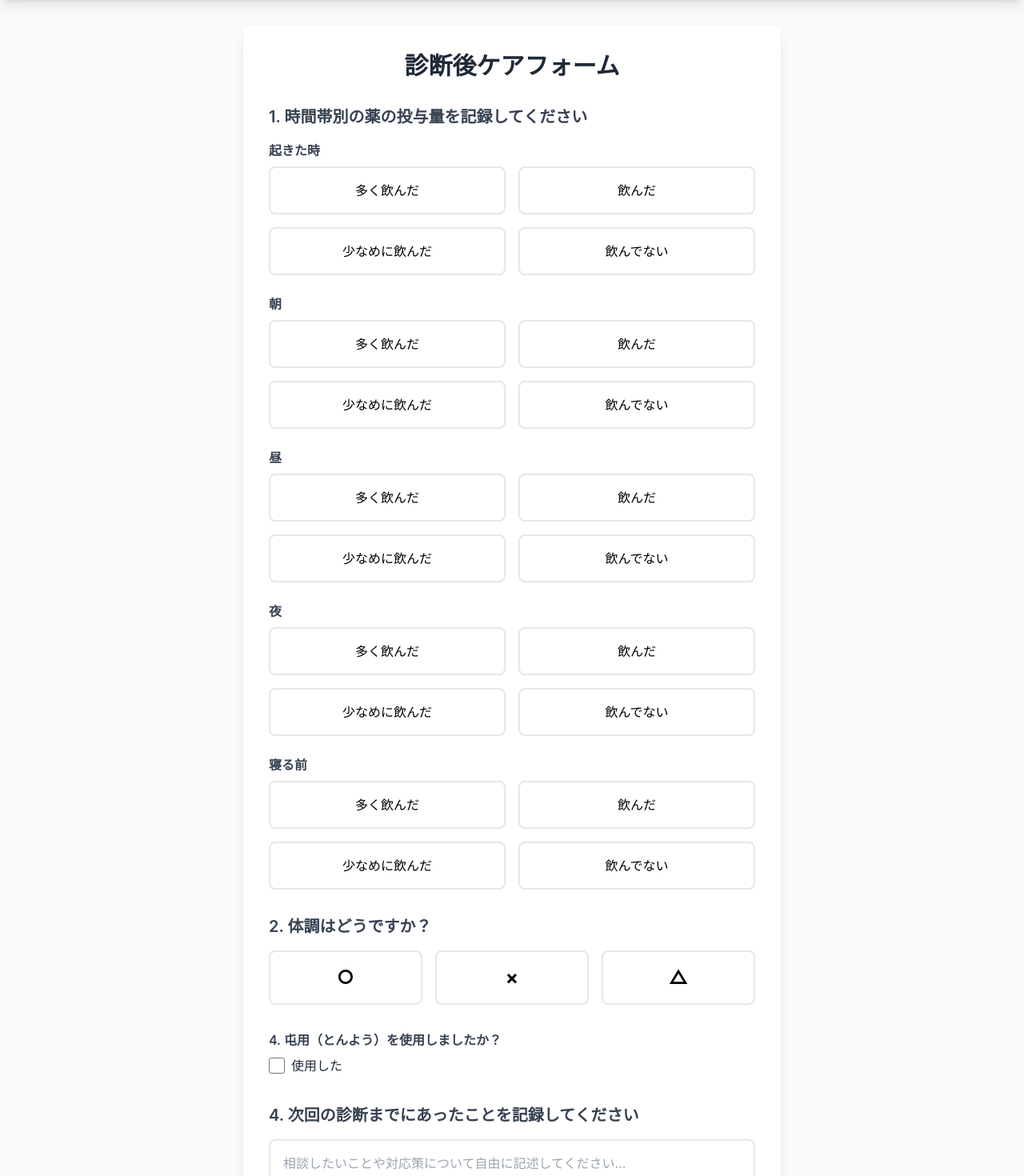
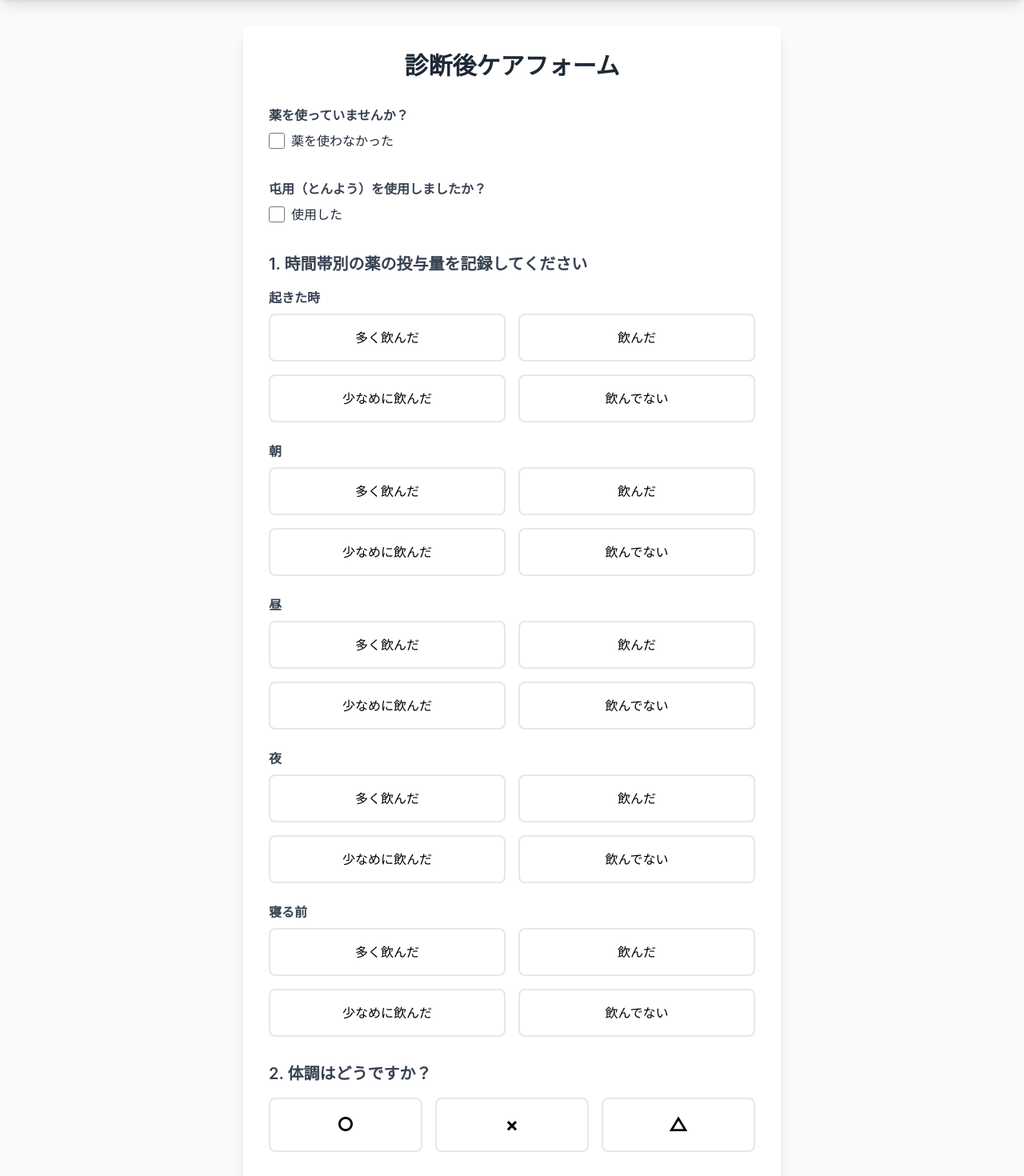
Before and after one commit to IkedasanNoMusoudo/taityoDo, a React (Vite) app: page / in a window 1280 px wide. Shown: the part 80-1550 px from the top of the page at 80% size. Built offline with nearby package versions, Linux system fonts and the light colour scheme.

Commit message:
薬がいらない人もいるため、それ用に、分けれるように実装しました！

```diff
--- a/src/components/DiagnosisForm.tsx
+++ b/src/components/DiagnosisForm.tsx
@@ -16,6 +16,7 @@ const DiagnosisForm = () => {
     consultation: '',
     timestamp: new Date().toISOString(),
     tonyoUsed: false, // 初期値
+    skipMedication: false
   })
 
   const timeSlots: TimeSlot[] = ['起きた時', '朝', '昼', '夜', '寝る前']
@@ -36,7 +37,8 @@ const DiagnosisForm = () => {
     healthCondition: null,
     consultation: '',
     timestamp: '',
-    tonyoUsed: false
+    tonyoUsed: false,
+    skipMedication: false
   }
 
 
@@ -69,15 +71,67 @@ const DiagnosisForm = () => {
         </h1>
 
         <form onSubmit={handleSubmit} className="space-y-8">
-          {/* 時間帯ごとの薬の投与量 */}
+          {/**　薬をそもそも使用しなかった時に薬の記録は取らないための機能 */}
+          <div className="mt-4">
+            <label className="font-semibold text-gray-700">薬を使っていませんか？</label>
+              <div className='mt-2'>
+                <label className="inline-flex items-center">
+                  <input
+                    type="checkbox"
+                    checked={formData.skipMedication}
+                    onChange={(e) => {
+                      const checked = e.target.checked
+                      const resetMedicationLevel = Object.fromEntries(
+                        timeSlots.map((slot) => [slot, null])
+                      ) as Record<TimeSlot, MedicationLevel | null>
+
+                      setFormData((prev) => ({
+                        ...prev,
+                        skipMedication: checked,
+                        tonyoUsed: checked ? false : prev.tonyoUsed,
+                        medicationLevel: checked ? resetMedicationLevel : prev.medicationLevel
+                      }))
+                    }}
+                    className="form-checkbox h-5 w-5 text-blue-600"
+                  />
+                  <span className="ml-2 text-gray-800">薬を使わなかった
+                  </span>
+                </label>
+              </div>
+          </div>
+
+          {/* 屯用チェック */}
+          <div className="mb-6">
+            <label className="font-semibold text-gray-700">屯用（とんよう）を使用しましたか？</label>
+            <div className="mt-2">
+              <label className="inline-flex items-center cursor-pointer select-none">
+                <input
+                  type="checkbox"
+                  checked={formData.tonyoUsed}
+                  onChange={(e) =>
+                    setFormData({ ...formData, tonyoUsed: e.target.checked })
+                  }
+                  className="form-checkbox h-5 w-5 text-blue-600"
+                />
+                <span className="ml-2 text-gray-800">使用した</span>
+              </label>
+            </div>
+          </div>
+
+          {/* 時間帯別投与記録（屯用使用時のみ有効化）*/}
           <div>
             <h2 className="text-xl font-semibold text-gray-700 mb-4">
               1. 時間帯別の薬の投与量を記録してください
             </h2>
+            {formData.skipMedication ? (
+              <p className="text-gray-500 italic mb-4">
+                ※「薬を使わない」が選択されているため、入力できません。
+              </p>
+            ) : null}
             {timeSlots.map((slot) => (
-              <div key={slot} className="mb-6">
-                <h3 className="font-semibold text-gray-700 mb-2">{slot}</h3>
-                <div className="grid grid-cols-2 gap-4">
+              <fieldset key={slot} className="mb-6" disabled={formData.skipMedication}>
+                <legend className="font-semibold text-gray-700 mb-2">{slot}</legend>
+                <div className="grid grid-cols-2 gap-4 ${!formData.tonyoUsed ? 'opacity-50 pointer-events-none' : ''}`}">
                   {medicationLevels.map((level) => (
                     <label
                       key={level}
@@ -107,7 +161,7 @@ const DiagnosisForm = () => {
                     </label>
                   ))}
                 </div>
-              </div>
+              </fieldset>
             ))}
           </div>
 
@@ -140,29 +194,11 @@ const DiagnosisForm = () => {
             </div>
           </div>
 
-          <div className="mb-6">
-            <label className="font-semibold text-gray-700">4. 屯用（とんよう）を使用しましたか？</label>
-            <div className="mt-2">
-              <label className="inline-flex items-center">
-                <input
-                  type="checkbox"
-                  checked={formData.tonyoUsed}
-                  onChange={(e) =>
-                    setFormData({ ...formData, tonyoUsed: e.target.checked })
-                  }
-                  className="form-checkbox h-5 w-5 text-blue-600"
-                />
-                <span className="ml-2 text-gray-800">使用した</span>
-              </label>
-            </div>
-          </div>
-
-
 
           {/* 相談・対応策 */}
           <div>
             <h2 className="text-xl font-semibold text-gray-700 mb-4">
-              4. 次回の診断までにあったことを記録してください
+              3. 次回の診断までにあったことを記録してください
             </h2>
             <textarea
               value={formData.consultation}
@@ -177,8 +213,10 @@ const DiagnosisForm = () => {
           <div className="pt-4">
             <button
               type="submit"
-              disabled={!formData.healthCondition ||
-                Object.values(formData.medicationLevel).some((v) => v === null)}
+              disabled={
+                !formData.healthCondition &&
+                Object.values(formData.medicationLevel).some((v) => v === null)
+              }
               className="w-full bg-blue-600 text-white py-4 px-6 rounded-lg font-semibold text-lg hover:bg-blue-700 disabled:bg-gray-300 disabled:cursor-not-allowed transition-colors"
             >
               レポートを出す
--- a/src/types/index.ts
+++ b/src/types/index.ts
@@ -19,6 +19,7 @@ export interface DiagnosisData {
   consultation: string
   timestamp: string
   tonyoUsed: boolean
+  skipMedication: boolean
 }
 
 export interface ReportData extends DiagnosisData {
```
